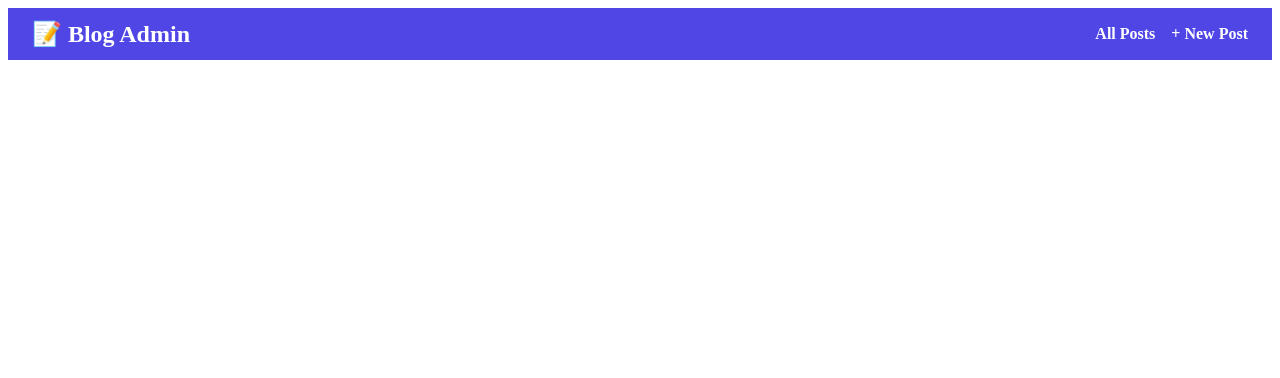
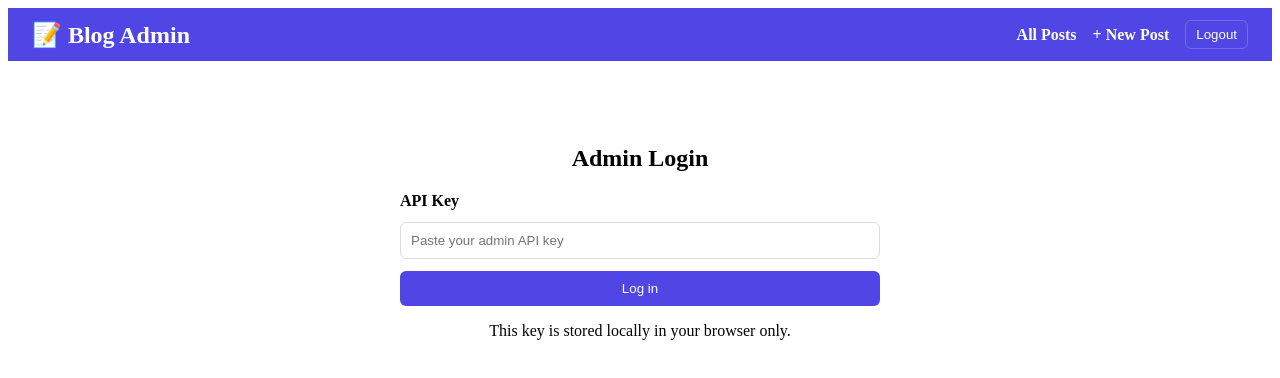
Before and after one commit to 123456789-mango/Form, a React (Vite) app: page /login in a window 1280 px wide. Shown: the top 378 px of the page. Built offline with nearby package versions, Linux system fonts and the light colour scheme; no server answers.

Commit message:
Fixes and changes

```diff
--- a/models/Post.js
+++ b/models/Post.js
@@ -7,6 +7,7 @@ const postSchema = new mongoose.Schema({
   tags: [{ type: String }],
   author: { type: String, default: 'Admin' },
   icon: { type: String, default: '' },
+  category: { type: String, default: 'General' },
   slug: { type: String, unique: true },
   gallery: [{ type: String }],
   videos: [{
--- a/src/App.jsx
+++ b/src/App.jsx
@@ -1,17 +1,26 @@
-import { BrowserRouter, Route, Routes } from 'react-router-dom';
+import { BrowserRouter, Route, Routes, Navigate, useLocation } from 'react-router-dom';
 import Navbar from './components/Navbar';
 import CreatePost from './pages/CreatePost';
 import EditPost from './pages/EditPost';
 import PostList from './pages/PostList';
+import Login from './pages/Login';
+
+function Private({ children }) {
+    const apiKey = localStorage.getItem('api_key') || import.meta.env.VITE_API_KEY;
+    const location = useLocation();
+    if (!apiKey) return <Navigate to="/login" replace state={{ from: location }} />;
+    return children;
+}
 
 export default function App() {
     return (
         <BrowserRouter>
             <Navbar />
             <Routes>
-                <Route path="/" element={<PostList />} />
-                <Route path="/create" element={<CreatePost />} />
-                <Route path="/edit/:id" element={<EditPost />} />
+                <Route path="/login" element={<Login />} />
+                <Route path="/" element={<Private><PostList /></Private>} />
+                <Route path="/create" element={<Private><CreatePost /></Private>} />
+                <Route path="/edit/:id" element={<Private><EditPost /></Private>} />
             </Routes>
         </BrowserRouter>
     );
--- a/src/api/blog.js
+++ b/src/api/blog.js
@@ -1,31 +1,35 @@
 const BASE_URL = import.meta.env.VITE_API_URL;
-const API_KEY = import.meta.env.VITE_API_KEY;
 
-const adminHeaders = {
+const getApiKey = () => {
+    // prefer runtime-stored API key (after login), fallback to env
+    return localStorage.getItem('api_key') || import.meta.env.VITE_API_KEY;
+};
+
+const adminHeaders = () => ({
     'Content-Type': 'application/json',
-    'x-api-key': API_KEY,
-};
+    'x-api-key': getApiKey(),
+});
 
 export const getAllPosts = async () => (await fetch(`${BASE_URL}/api/posts`)).json();
 export const getPost = async (id) => (await fetch(`${BASE_URL}/api/posts/${id}`)).json();
 
 export const createPost = async (postData) => {
     const res = await fetch(`${BASE_URL}/api/posts`, {
-        method: 'POST', headers: adminHeaders, body: JSON.stringify(postData),
+        method: 'POST', headers: adminHeaders(), body: JSON.stringify(postData),
     });
     return res.json();
 };
 
 export const updatePost = async (id, postData) => {
     const res = await fetch(`${BASE_URL}/api/posts/${id}`, {
-        method: 'PUT', headers: adminHeaders, body: JSON.stringify(postData),
+        method: 'PUT', headers: adminHeaders(), body: JSON.stringify(postData),
     });
     return res.json();
 };
 
 export const deletePost = async (id) => {
     const res = await fetch(`${BASE_URL}/api/posts/${id}`, {
-        method: 'DELETE', headers: { 'x-api-key': API_KEY },
+        method: 'DELETE', headers: { 'x-api-key': getApiKey() },
     });
     return res.json();
 };
@@ -35,7 +39,7 @@ export const uploadImage = async (file) => {
     const formData = new FormData();
     formData.append('image', file);
     const res = await fetch(`${BASE_URL}/api/upload`, {
-        method: 'POST', headers: { 'x-api-key': API_KEY }, body: formData,
+        method: 'POST', headers: { 'x-api-key': getApiKey() }, body: formData,
     });
     return res.json();
 };
@@ -46,7 +50,7 @@ export const uploadGallery = async (files) => {
     files.forEach(file => formData.append('images', file));
     const res = await fetch(`${BASE_URL}/api/upload/gallery`, {
         method: 'POST',
-        headers: { 'x-api-key': API_KEY }, // ← was missing!
+        headers: { 'x-api-key': getApiKey() },
         body: formData,
     });
     return res.json();
@@ -57,7 +61,7 @@ export const uploadVideo = async (file) => {
     const formData = new FormData();
     formData.append('video', file);
     const res = await fetch(`${BASE_URL}/api/upload/video`, {
-        method: 'POST', headers: { 'x-api-key': API_KEY }, body: formData,
+        method: 'POST', headers: { 'x-api-key': getApiKey() }, body: formData,
     });
     return res.json();
 };
--- a/src/components/Navbar.jsx
+++ b/src/components/Navbar.jsx
@@ -1,12 +1,25 @@
-import { Link } from 'react-router-dom';
+import { Link, useNavigate } from 'react-router-dom';
 
 export default function Navbar() {
+    const navigate = useNavigate();
+    const apiKey = localStorage.getItem('api_key') || import.meta.env.VITE_API_KEY;
+
+    const handleLogout = () => {
+        localStorage.removeItem('api_key');
+        navigate('/login');
+    };
+
     return (
         <nav style={styles.nav}>
             <h2 style={styles.logo}>📝 Blog Admin</h2>
             <div style={styles.links}>
                 <Link to="/" style={styles.link}>All Posts</Link>
                 <Link to="/create" style={styles.link}>+ New Post</Link>
+                {apiKey ? (
+                    <button onClick={handleLogout} style={styles.logoutBtn}>Logout</button>
+                ) : (
+                    <Link to="/login" style={styles.link}>Login</Link>
+                )}
             </div>
         </nav>
     );
@@ -15,6 +28,7 @@ export default function Navbar() {
 const styles = {
     nav: { display: 'flex', justifyContent: 'space-between', alignItems: 'center', padding: '12px 24px', background: '#4f46e5', color: 'white' },
     logo: { margin: 0, color: 'white' },
-    links: { display: 'flex', gap: '16px' },
+    links: { display: 'flex', gap: '16px', alignItems: 'center' },
     link: { color: 'white', textDecoration: 'none', fontWeight: 'bold' },
+    logoutBtn: { background: 'transparent', color: 'white', border: '1px solid rgba(255,255,255,0.2)', padding: '6px 10px', borderRadius: '6px', cursor: 'pointer' },
 };
--- a/src/pages/CreatePost.jsx
+++ b/src/pages/CreatePost.jsx
@@ -8,7 +8,7 @@ import VideoUpload from '../components/VideoUpload';
 
 export default function CreatePost() {
     const navigate = useNavigate();
-    const [form, setForm] = useState({ title: '', tags: '', author: 'Admin' });
+    const [form, setForm] = useState({ title: '', tags: '', author: 'Admin', category: 'General' });
     const [content, setContent] = useState('');
     const [image, setImage] = useState(null);
     const [preview, setPreview] = useState(null);
@@ -57,6 +57,9 @@ export default function CreatePost() {
             <label style={styles.label}>Author</label>
             <input style={styles.input} value={form.author} onChange={e => setForm({ ...form, author: e.target.value })} />
 
+            <label style={styles.label}>Category</label>
+            <input style={styles.input} value={form.category} onChange={e => setForm({ ...form, category: e.target.value })} placeholder="General" />
+
             <label style={styles.label}>Tags (comma separated)</label>
             <input style={styles.input} value={form.tags} onChange={e => setForm({ ...form, tags: e.target.value })} placeholder="react, javascript..." />
 
--- a/src/pages/EditPost.jsx
+++ b/src/pages/EditPost.jsx
@@ -9,7 +9,7 @@ import VideoUpload from '../components/VideoUpload';
 export default function EditPost() {
     const { id } = useParams();
     const navigate = useNavigate();
-    const [form, setForm] = useState({ title: '', tags: '', author: '' });
+    const [form, setForm] = useState({ title: '', tags: '', author: '', category: 'General' });
     const [content, setContent] = useState('');
     const [image, setImage] = useState(null);
     const [preview, setPreview] = useState(null);
@@ -24,6 +24,7 @@ export default function EditPost() {
                 title: post.title,
                 tags: post.tags?.join(', ') || '',
                 author: post.author,
+                    category: post.category || 'General',
             });
             setContent(post.content);
             setPreview(post.coverImage);
@@ -82,6 +83,12 @@ export default function EditPost() {
                 value={form.author}
                 onChange={e => setForm({ ...form, author: e.target.value })}
             />
+                <label style={styles.label}>Category</label>
+                <input
+                    style={styles.input}
+                    value={form.category}
+                    onChange={e => setForm({ ...form, category: e.target.value })}
+                />
 
             <label style={styles.label}>Tags (comma separated)</label>
             <input
--- /dev/null
+++ b/src/pages/Login.jsx
@@ -0,0 +1,34 @@
+import { useState } from 'react';
+import { useNavigate } from 'react-router-dom';
+
+export default function Login() {
+    const [key, setKey] = useState('');
+    const navigate = useNavigate();
+
+    const handleSubmit = (e) => {
+        e.preventDefault();
+        if (!key) return alert('Enter API key');
+        localStorage.setItem('api_key', key);
+        navigate('/');
+    };
+
+    return (
+        <div style={styles.container}>
+            <h2>Admin Login</h2>
+            <form onSubmit={handleSubmit} style={styles.form}>
+                <label style={styles.label}>API Key</label>
+                <input style={styles.input} value={key} onChange={e => setKey(e.target.value)} placeholder="Paste your admin API key" />
+                <button style={styles.btn} type="submit">Log in</button>
+            </form>
+            <p style={{ marginTop: 16 }}>This key is stored locally in your browser only.</p>
+        </div>
+    );
+}
+
+const styles = {
+    container: { padding: '24px', maxWidth: '480px', margin: '40px auto', textAlign: 'center' },
+    form: { display: 'flex', flexDirection: 'column', gap: '12px', marginTop: 12 },
+    label: { textAlign: 'left', fontWeight: 'bold' },
+    input: { padding: '10px', borderRadius: '6px', border: '1px solid #ddd' },
+    btn: { padding: '10px', background: '#4f46e5', color: 'white', border: 'none', borderRadius: '6px', cursor: 'pointer' },
+};
--- a/src/pages/PostList.jsx
+++ b/src/pages/PostList.jsx
@@ -48,7 +48,7 @@ export default function PostList() {
                         <div style={styles.info}>
                             <h3 style={styles.title}>{post.title}</h3>
                             <p style={styles.meta}>
-                                {post.author} · {new Date(post.createdAt).toLocaleDateString()}
+                                {post.author} · {new Date(post.createdAt).toLocaleDateString()} · {post.category || 'General'}
                             </p>
                             <div style={styles.tags}>
                                 {post.tags?.map(tag => (
```
Also changed, not shown: 3 other files (tests, documents, lock files or other folders).
